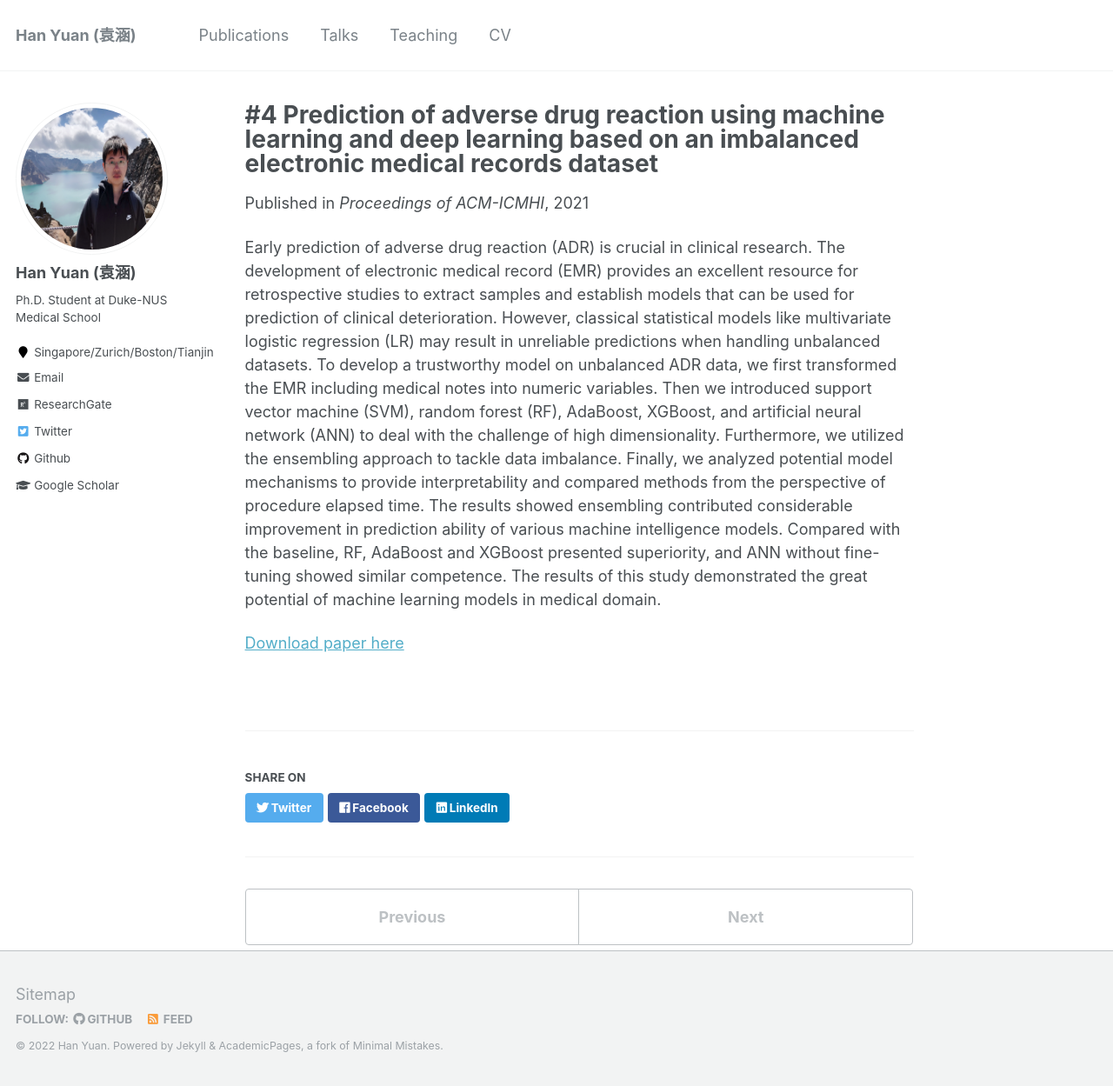
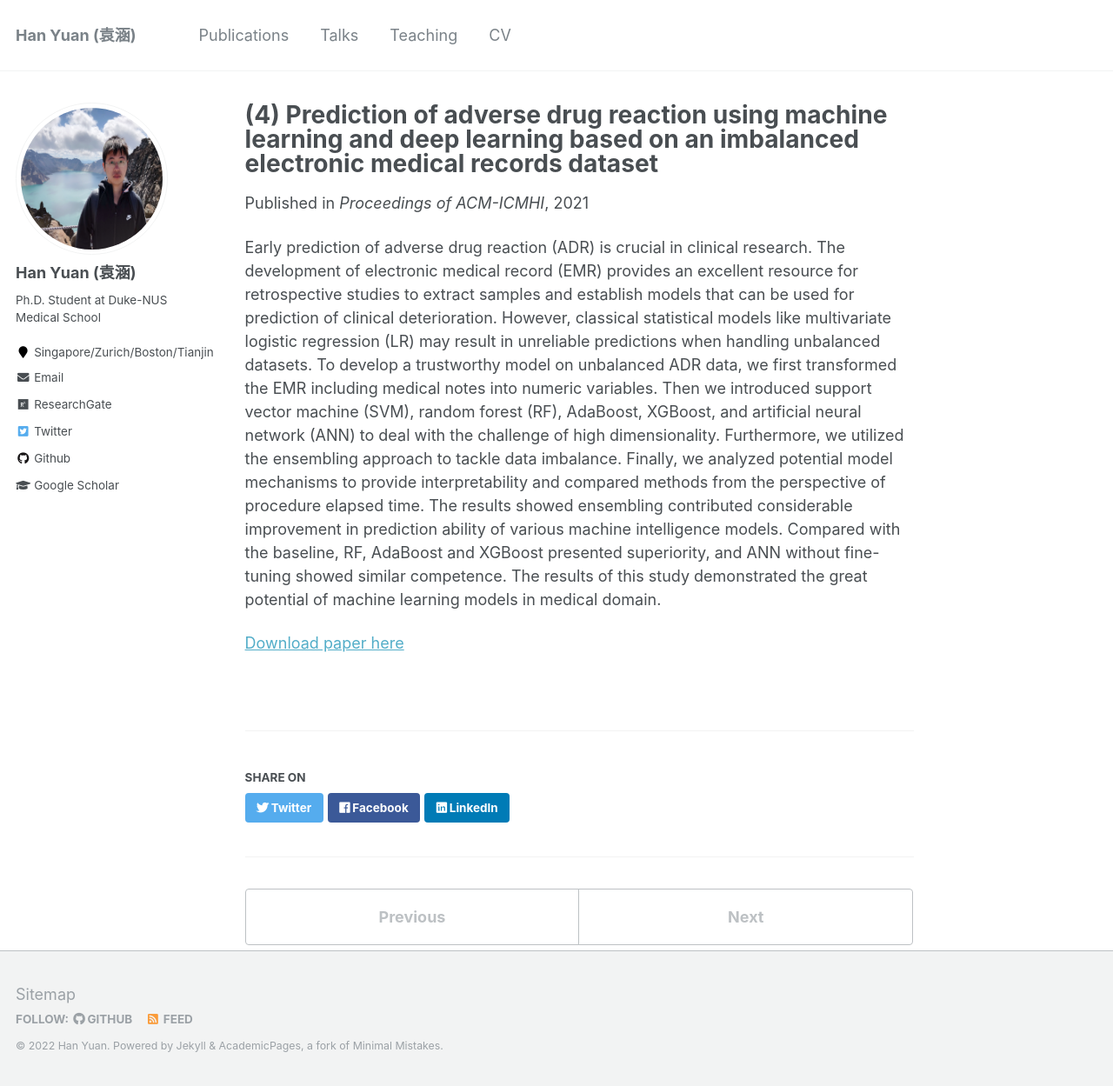
Before and after one commit to Han-Yuan-Med/Han-Yuan-Med.github.io, a Jekyll site: the page built from _publications/ADR.md, in a window 1280 px wide and 1249 px high. Shown: the whole window at 87% size. Built offline with Jekyll 4.4.1, drawn with Linux system fonts in a browser that asks for light colours.

Commit message:
Update ADR.md

```diff
--- a/_publications/ADR.md
+++ b/_publications/ADR.md
@@ -1,5 +1,5 @@
 ---
-title: "#4 Prediction of adverse drug reaction using machine learning and deep learning based on an imbalanced electronic medical records dataset"
+title: "(4) Prediction of adverse drug reaction using machine learning and deep learning based on an imbalanced electronic medical records dataset"
 collection: publications
 permalink: /publication/ADR
 excerpt: ''
```
